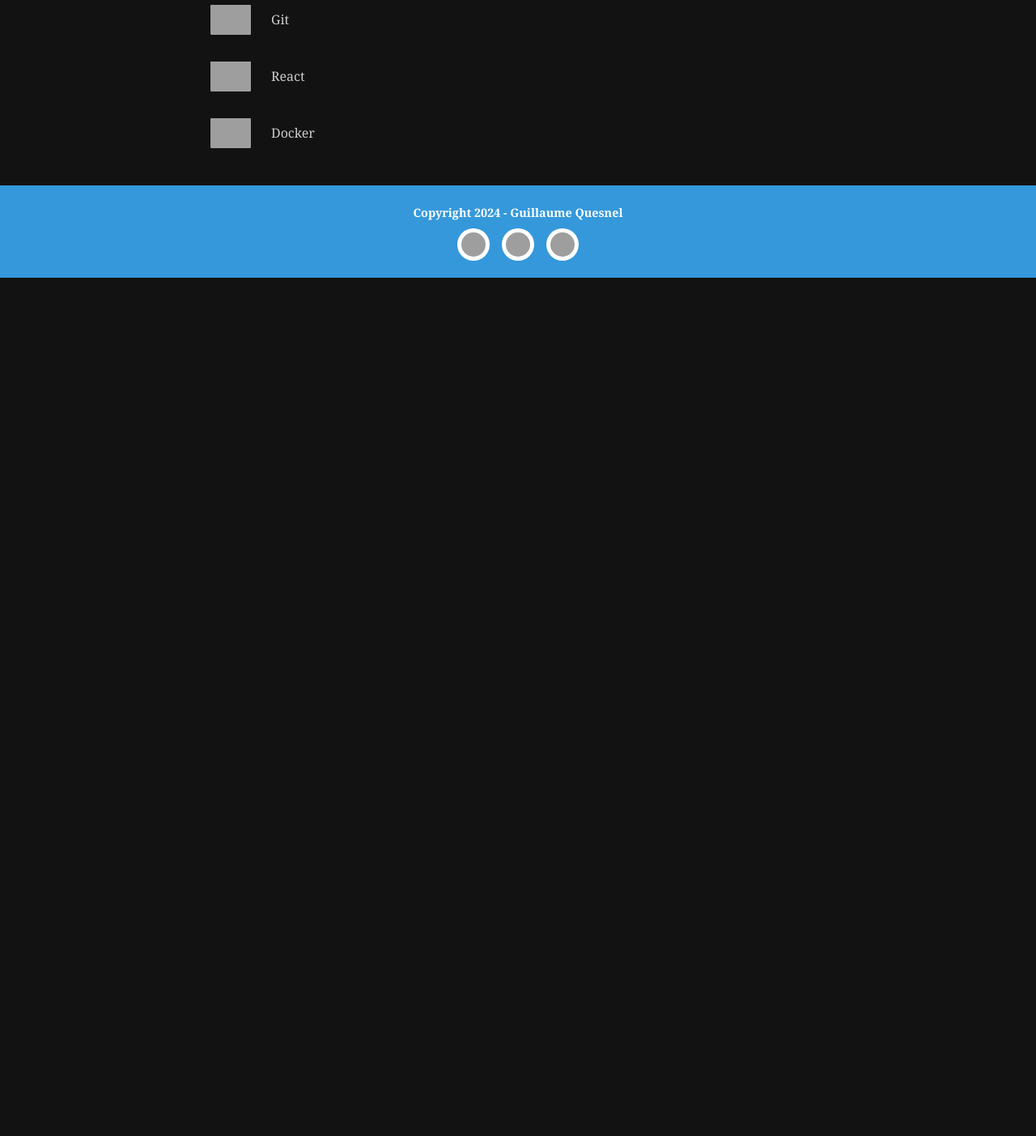
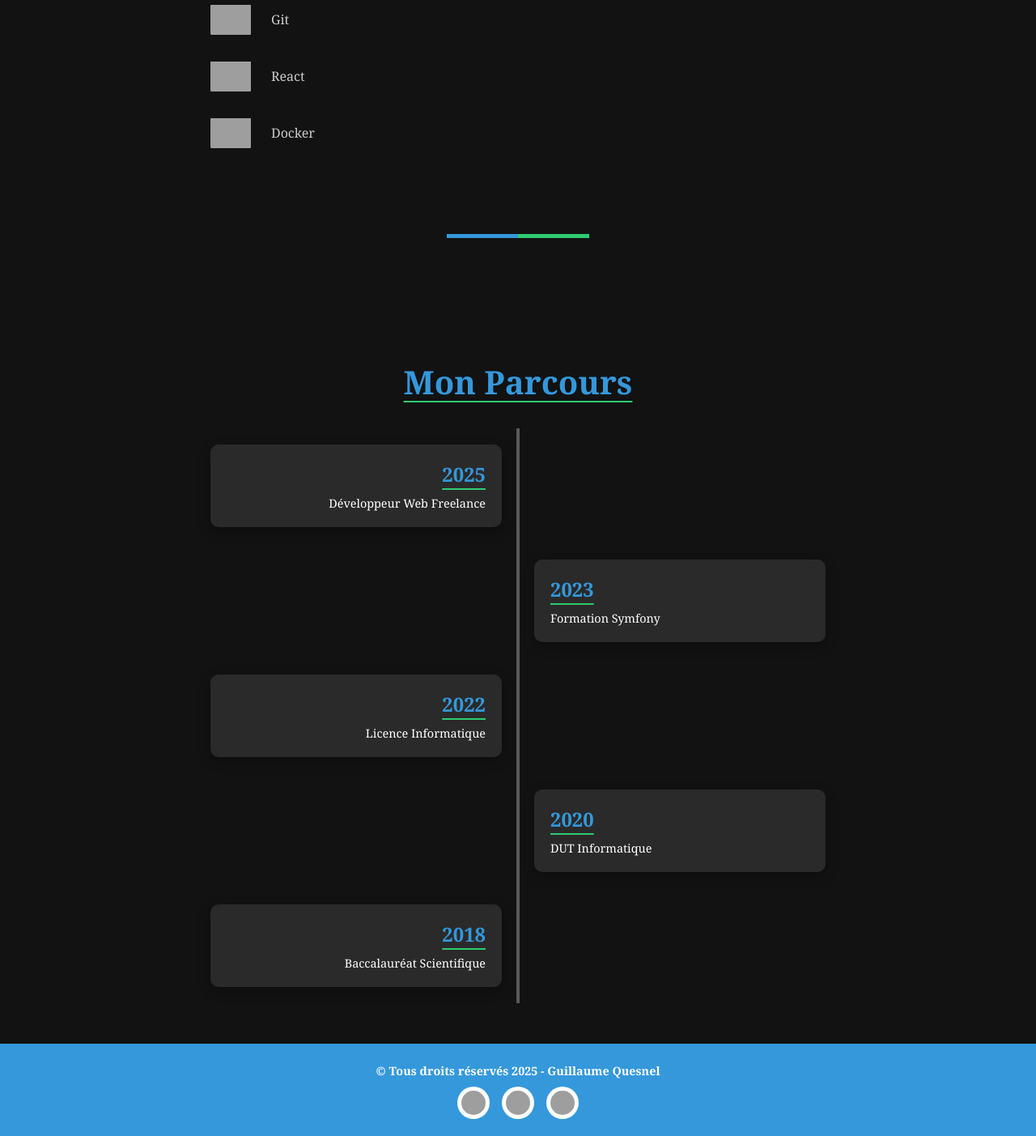
Before and after one commit to qguillaume/album_photo, a Symfony app: template templates/portfolio/index.html.twig in a window 1280 px wide. Shown: the part 2014-3417 px from the top of the page at 81% size. Before the commit the page ends 2357 px from the top, so only its background shows below. Run offline with Twig, Linux system fonts and the light colour scheme; the template is opened without the code that fills it, so the values that code supplies are empty; style sheets or scripts are compiled from the project's sources; some libraries are stand-ins or nearby versions; grey boxes are pictures that could not be loaded.

Commit message:
timeline page présentation

```diff
--- /dev/null
+++ b/assets/components/Timeline.tsx
@@ -0,0 +1,62 @@
+import React, { useEffect, useState } from "react";
+import "../styles/components/_timeline.scss"; // Ajoute les styles nécessaires
+
+interface TimelineItem {
+  year: string;
+  description: string;
+}
+
+const timelineData: TimelineItem[] = [
+  { year: "2025", description: "Développeur Web Freelance" },
+  { year: "2023", description: "Formation Symfony" },
+  { year: "2022", description: "Licence Informatique" },
+  { year: "2020", description: "DUT Informatique" },
+  { year: "2018", description: "Baccalauréat Scientifique" },
+];
+
+const Timeline: React.FC = () => {
+  const [visibleItems, setVisibleItems] = useState<number[]>([]);
+
+  useEffect(() => {
+    const handleScroll = () => {
+      const items = document.querySelectorAll(".timeline-item");
+      items.forEach((item, index) => {
+        const rect = item.getBoundingClientRect();
+        if (rect.top < window.innerHeight * 0.8) {
+            setVisibleItems((prev) => {
+                const updated = [...prev]; // Copie l'ancien tableau
+                if (!updated.includes(index)) {
+                  updated.push(index); // Ajoute uniquement si l'élément n'est pas encore inclus
+                }
+                return updated;
+              });
+        }
+      });
+    };
+
+    window.addEventListener("scroll", handleScroll);
+    handleScroll(); // Vérifie au chargement initial
+    return () => window.removeEventListener("scroll", handleScroll);
+  }, []);
+
+  return (
+    <section className="timeline">
+      <h2 className="timeline-title">Mon Parcours</h2>
+      <div className="timeline-container">
+        {timelineData.map((item, index) => (
+          <div
+            key={index}
+            className={`timeline-item ${visibleItems.includes(index) ? "visible" : ""}`}
+          >
+            <div className="timeline-content">
+              <h3>{item.year}</h3>
+              <p>{item.description}</p>
+            </div>
+          </div>
+        ))}
+      </div>
+    </section>
+  );
+};
+
+export default Timeline;
--- a/assets/styles/app.scss
+++ b/assets/styles/app.scss
@@ -22,3 +22,4 @@
 @use "components/presentation" as *;
 @use "components/selects" as *;
 @use "components/dashboard" as *;
+@use "components/timeline" as *;
--- /dev/null
+++ b/assets/styles/components/_timeline.scss
@@ -0,0 +1,76 @@
+.timeline {
+    padding: 50px 20px;
+    background-color: #121212;
+    color: white;
+    text-align: center;
+  }
+
+  .timeline-title {
+    font-size: 2.5rem;
+    margin-bottom: 30px;
+  }
+
+  .timeline-container {
+    position: relative;
+    max-width: 800px;
+    margin: 0 auto;
+  }
+
+  .timeline-container::before {
+    content: '';
+    position: absolute;
+    top: 0;
+    left: 50%;
+    transform: translateX(-50%);
+    width: 4px;
+    height: 100%;
+    background-color: rgba(255, 255, 255, 0.3);
+  }
+
+  .timeline-item {
+    position: relative;
+    width: 50%;
+    padding: 20px;
+    text-align: left;
+    transform: translateX(-100px); /* Animation de départ */
+    opacity: 0;
+    transition: all 0.8s ease;
+  }
+
+  .timeline-item:nth-child(odd) {
+    left: 0;
+    text-align: right;
+  }
+
+  .timeline-item:nth-child(even) {
+    left: 50%;
+    text-align: left;
+  }
+
+  .timeline-item.visible {
+    transform: translateX(0);
+    opacity: 1;
+  }
+
+  .timeline-content {
+    background: rgba(255, 255, 255, 0.1);
+    border-radius: 10px;
+    padding: 20px;
+    box-shadow: 0 5px 15px rgba(0, 0, 0, 0.3);
+  }
+
+  .timeline-content h3 {
+    font-size: 1.5rem;
+    margin: 0;
+  }
+
+  .timeline-content p {
+    margin: 10px 0 0;
+  }
+
+  .timeline-item:hover .timeline-content {
+    background: rgba(255, 255, 255, 0.2);
+    transform: scale(1.05);
+    transition: transform 0.3s ease, background 0.3s ease;
+    box-shadow: 0 8px 20px rgba(0, 0, 0, 0.4);
+  }
--- a/assets/ts/app.tsx
+++ b/assets/ts/app.tsx
@@ -4,6 +4,7 @@ import ReactDOM from "react-dom/client";
 import AlbumControls from "../components/AlbumControls";
 import PhotoControls from "../components/PhotoControls";
 import PhotoTable from "../components/PhotoTable";
+import Timeline from "../components/Timeline";
 import { Photo, Album } from "./types";
 
 document.addEventListener("DOMContentLoaded", () => {
@@ -230,3 +231,12 @@ document.addEventListener("DOMContentLoaded", () => {
     </CookieConsent>
   );
 });
+
+const timelineRoot = document.getElementById("timeline-root");
+if (timelineRoot) {
+  ReactDOM.createRoot(timelineRoot).render(
+    <React.StrictMode>
+      <Timeline />
+    </React.StrictMode>
+  );
+}
--- a/templates/base.html.twig
+++ b/templates/base.html.twig
@@ -115,7 +115,7 @@
     </div>
 
     <footer>
-        <p>Copyright 2024 - Guillaume Quesnel</p>
+        <p>© Tous droits réservés 2025 - Guillaume Quesnel</p>
         <div class="social-icons">
             <a href="https://www.instagram.com/globeinyourhand" target="_blank">
                 <img src="{{ asset('images/logo_instagram.png') }}" alt="Instagram" class="social-icon">
--- a/templates/portfolio/index.html.twig
+++ b/templates/portfolio/index.html.twig
@@ -67,4 +67,8 @@
             <img src="{{ asset('images/photo_presentation2.jpg') }}" alt="Photo de présentation 2">
         </div>
     </div>
+
+    <div class="separator"></div>
+
+    <div id="timeline-root"></div>
 {% endblock %}
```
